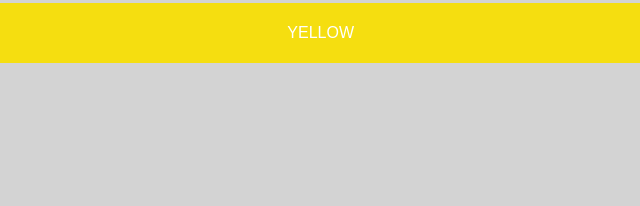
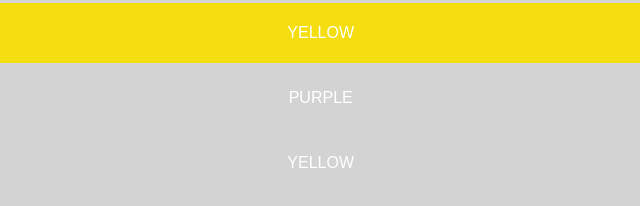
Before and after one commit to jonjonker/opdracht_31_JS_Kleurentoggle_git, a plain HTML site: page index.html in a window 1280 px wide. Shown: the part 418-624 px from the top of the page, 314-954 px from the left. Drawn offline with Linux system fonts and the light colour scheme.

Commit message:
added 2 li

```diff
--- a/index.html
+++ b/index.html
@@ -20,6 +20,8 @@
             <li class="btn-red"><a href="#">Green</a></li>
             <li class="btn-purple"><a href="#">Purple</a></li>
             <li class="btn-yellow"><a href="#">Yellow</a></li>
+            <li class="btn-purple"><a href="#">Purple</a></li>
+            <li class="btn-yellow"><a href="#">Yellow</a></li>
         </ul>
     </aside>
 
```
